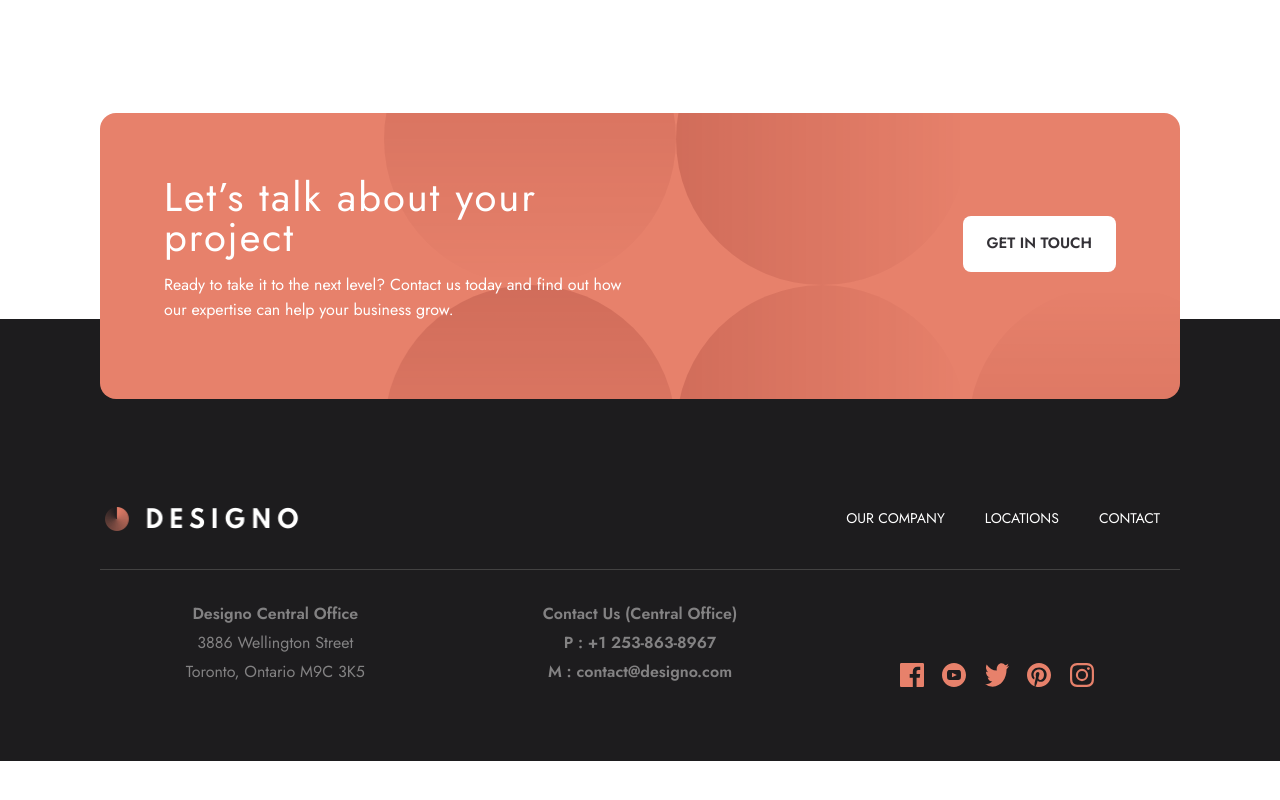
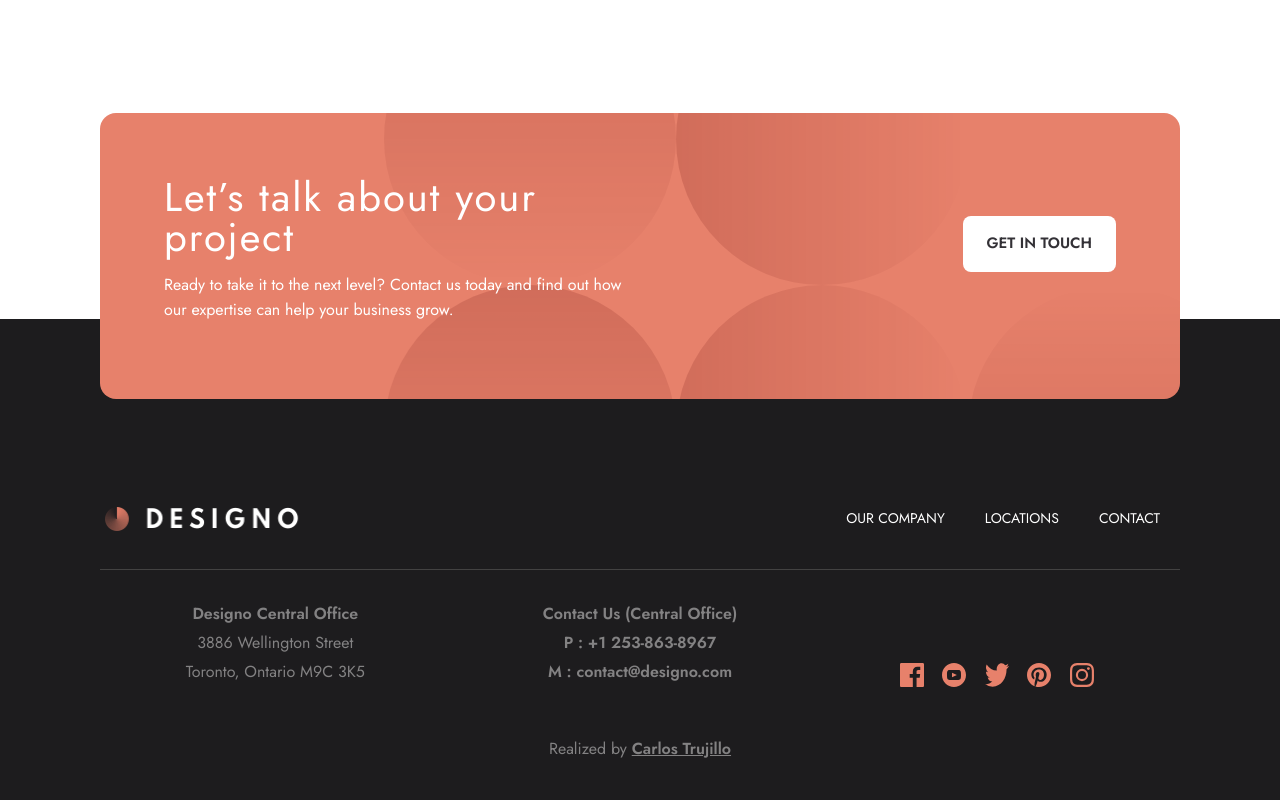
Before and after one commit to carlostrujilloneyra/Designo, a website: page app-design.html in a window 1280 px wide. Shown: the part 2567-3367 px from the top of the page. Before the commit the page ends 3328 px from the top, so only its background shows below. Drawn offline with Linux system fonts and the light colour scheme.

Commit message:
Cosas añadidas

```diff
--- a/app-design.html
+++ b/app-design.html
@@ -220,6 +220,10 @@
 			</ul>
 
 		</div>
+
+		<!-- Mi nombre -->
+		<p class="author">Realized by <span>Carlos Trujillo</span></p>
+
 	</footer>
 
 	<script src="src/JS/script.js"></script>
```
Also changed, not shown: about.html (+4 -0 lines), contact.html (+4 -0 lines), graphic-design.html (+4 -0 lines), index.html (+3 -0 lines), locations.html (+4 -0 lines), web-design.html (+4 -0 lines).
